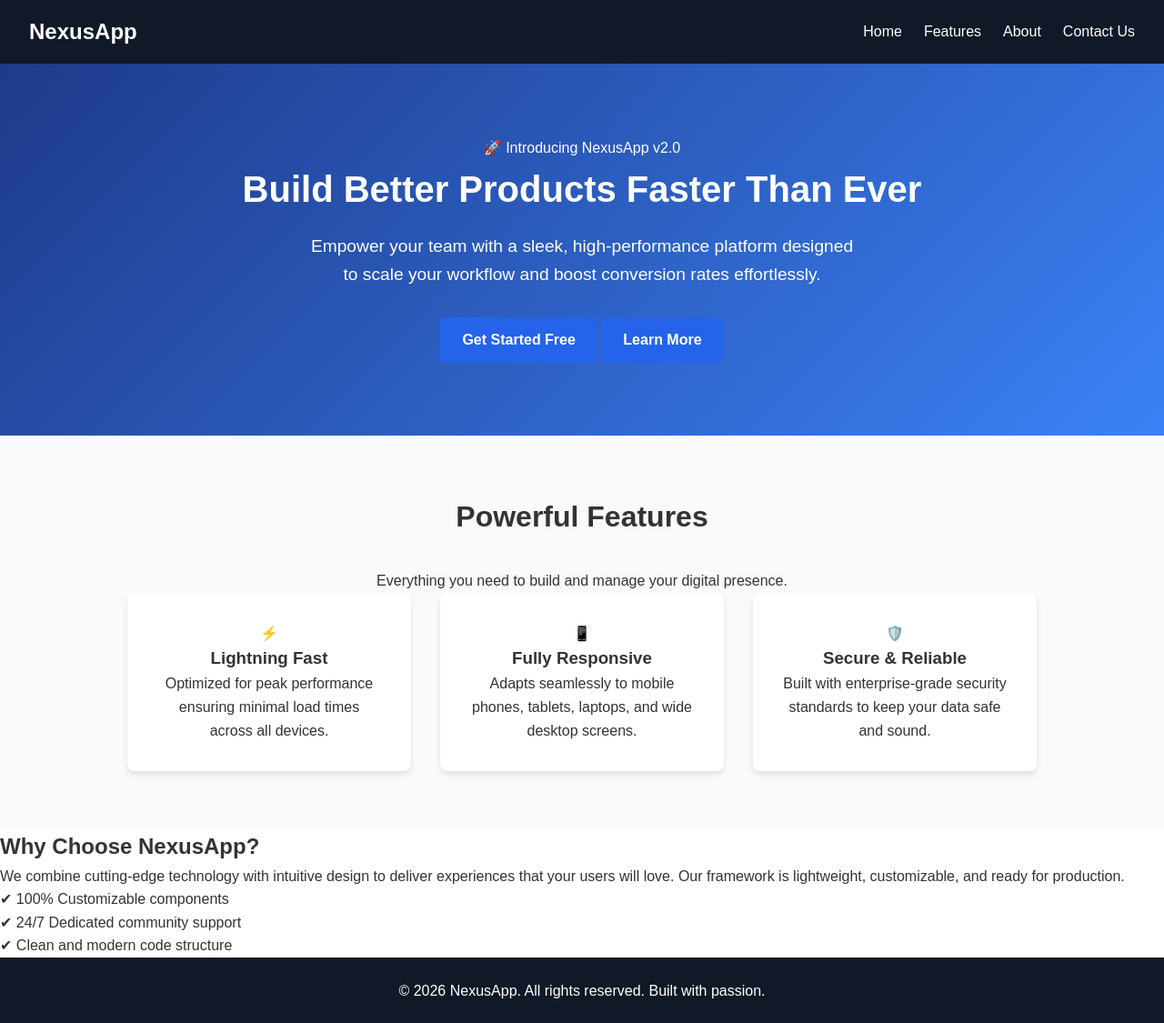
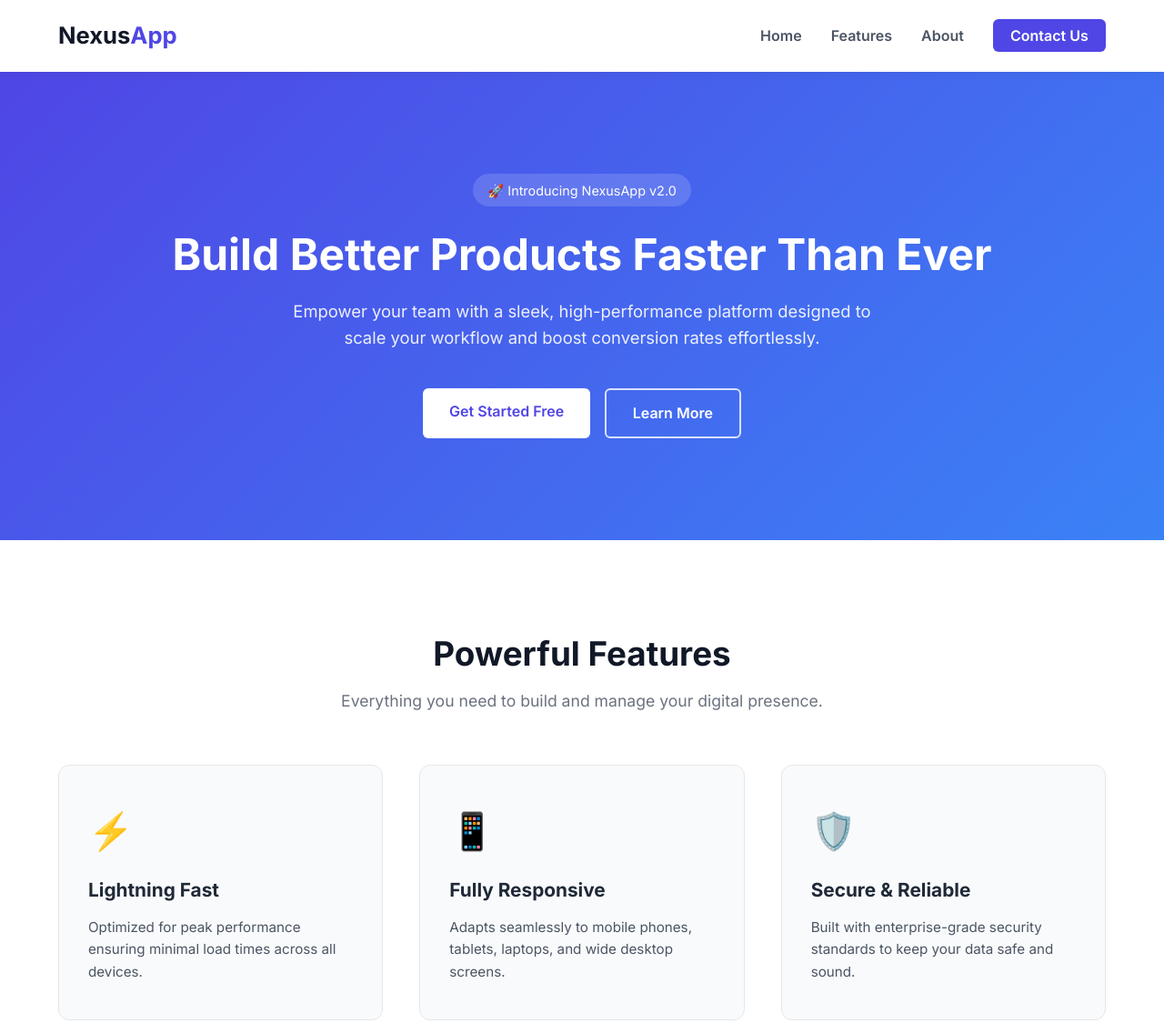
Before and after one commit to SAFIA-kaleem/responsive-landing-page, a plain HTML site: page index.html in a window 1280 px wide. Shown: the top 1125 px of the page at 91% size. Drawn offline with Linux system fonts and the light colour scheme; a script that the page names is missing.

Commit message:
Refactor styles in style.css for better UI
Updated styles for various components including navbar, hero section, and buttons. Changed font family, colors, and padding for improved aesthetics.

```diff
--- a/style.css
+++ b/style.css
@@ -2,12 +2,13 @@
   box-sizing: border-box;
   margin: 0;
   padding: 0;
-  font-family: Arial, sans-serif;
+  font-family: 'Inter', sans-serif;
 }
 
 body {
   line-height: 1.6;
-  color: #333;
+  color: #1f2937;
+  background-color: #f3f4f6;
 }
 
 /* Navbar */
@@ -15,105 +16,228 @@ body {
   display: flex;
   justify-content: space-between;
   align-items: center;
-  padding: 1rem 2rem;
-  background-color: #111827;
-  color: #fff;
+  padding: 1.2rem 5%;
+  background-color: #ffffff;
+  box-shadow: 0 2px 10px rgba(0, 0, 0, 0.05);
+  position: sticky;
+  top: 0;
+  z-index: 1000;
 }
 
 .logo {
-  font-size: 1.5rem;
-  font-weight: bold;
+  font-size: 1.6rem;
+  font-weight: 700;
+  color: #111827;
+}
+
+.logo span {
+  color: #4f46e5;
 }
 
 .nav-links {
   display: flex;
   list-style: none;
-  gap: 1.5rem;
+  gap: 2rem;
+  align-items: center;
 }
 
 .nav-links a {
-  color: #fff;
   text-decoration: none;
+  color: #4b5563;
+  font-weight: 600;
   transition: color 0.3s;
 }
 
 .nav-links a:hover {
-  color: #3b82f6;
+  color: #4f46e5;
+}
+
+.nav-btn {
+  background-color: #4f46e5;
+  color: #fff !important;
+  padding: 0.5rem 1.2rem;
+  border-radius: 6px;
+  transition: background 0.3s;
+}
+
+.nav-btn:hover {
+  background-color: #4338ca;
 }
 
 .hamburger {
   display: none;
-  font-size: 1.5rem;
+  font-size: 1.8rem;
   background: none;
   border: none;
-  color: white;
   cursor: pointer;
+  color: #111827;
 }
 
 /* Hero Section */
 .hero {
-  background: linear-gradient(135deg, #1e3a8a, #3b82f6);
+  background: linear-gradient(135deg, #4f46e5 0%, #3b82f6 100%);
   color: white;
-  padding: 5rem 2rem;
+  padding: 7rem 2rem;
   text-align: center;
 }
 
+.badge {
+  display: inline-block;
+  background: rgba(255, 255, 255, 0.15);
+  padding: 0.4rem 1rem;
+  border-radius: 50px;
+  font-size: 0.9rem;
+  margin-bottom: 1.5rem;
+  font-weight: 500;
+}
+
 .hero-content h1 {
+  font-size: 3rem;
+  margin-bottom: 1.2rem;
+  font-weight: 700;
+  line-height: 1.2;
+}
+
+.hero-content p {
+  font-size: 1.15rem;
+  margin-bottom: 2.5rem;
+  max-width: 650px;
+  margin-left: auto;
+  margin-right: auto;
+  opacity: 0.9;
+}
+
+.hero-buttons {
+  display: flex;
+  gap: 1rem;
+  justify-content: center;
+}
+
+.btn {
+  padding: 0.8rem 1.8rem;
+  border-radius: 6px;
+  text-decoration: none;
+  font-weight: 600;
+  transition: transform 0.2s, background 0.2s;
+}
+
+.primary-btn {
+  background-color: #ffffff;
+  color: #4f46e5;
+}
+
+.primary-btn:hover {
+  background-color: #f8fafc;
+  transform: translateY(-2px);
+}
+
+.secondary-btn {
+  background: transparent;
+  color: #ffffff;
+  border: 2px solid rgba(255, 255, 255, 0.8);
+}
+
+.secondary-btn:hover {
+  background: rgba(255, 255, 255, 0.1);
+  transform: translateY(-2px);
+}
+
+/* Features Section */
+.features {
+  padding: 6rem 5%;
+  background-color: #ffffff;
+  text-align: center;
+}
+
+.section-title h2 {
+  font-size: 2.3rem;
+  color: #111827;
+  margin-bottom: 0.5rem;
+}
+
+.section-title p {
+  color: #6b7280;
+  margin-bottom: 3.5rem;
+  font-size: 1.1rem;
+}
+
+.feature-grid {
+  display: grid;
+  grid-template-columns: repeat(auto-fit, minmax(280px, 1fr));
+  gap: 2.5rem;
+  max-width: 1200px;
+  margin: 0 auto;
+}
+
+.feature-card {
+  background: #f9fafb;
+  padding: 2.5rem 2rem;
+  border-radius: 12px;
+  border: 1px solid #e5e7eb;
+  transition: transform 0.3s, box-shadow 0.3s;
+  text-align: left;
+}
+
+.feature-card:hover {
+  transform: translateY(-5px);
+  box-shadow: 0 10px 25px rgba(0, 0, 0, 0.05);
+}
+
+.feature-card .icon {
   font-size: 2.5rem;
   margin-bottom: 1rem;
 }
 
-.hero-content p {
-  font-size: 1.2rem;
-  margin-bottom: 2rem;
-  max-width: 600px;
-  margin-left: auto;
-  margin-right: auto;
+.feature-card h3 {
+  font-size: 1.3rem;
+  margin-bottom: 0.8rem;
+  color: #1f2937;
 }
 
-.btn {
-  display: inline-block;
-  padding: 0.75rem 1.5rem;
-  background-color: #2563eb;
-  color: white;
-  text-decoration: none;
-  border-radius: 5px;
-  font-weight: bold;
+.feature-card p {
+  color: #4b5563;
+  font-size: 0.95rem;
 }
 
-/* Features */
-.features {
-  padding: 4rem 2rem;
-  text-align: center;
+/* About Section */
+.about {
+  padding: 6rem 5%;
   background-color: #f9fafb;
 }
 
-.features h2 {
-  font-size: 2rem;
-  margin-bottom: 2rem;
-}
-
-.feature-grid {
-  display: grid;
-  grid-template-columns: repeat(auto-fit, minmax(250px, 1fr));
-  gap: 2rem;
-  max-width: 1000px;
+.about-container {
+  max-width: 800px;
   margin: 0 auto;
 }
 
-.feature-card {
-  background: white;
-  padding: 2rem;
-  border-radius: 8px;
-  box-shadow: 0 4px 6px rgba(0, 0, 0, 0.1);
+.about-text h2 {
+  font-size: 2.2rem;
+  margin-bottom: 1rem;
+  color: #111827;
+}
+
+.about-text p {
+  color: #4b5563;
+  margin-bottom: 1.5rem;
+  font-size: 1.05rem;
+}
+
+.check-list {
+  list-style: none;
+  display: flex;
+  flex-direction: column;
+  gap: 0.8rem;
+  font-weight: 600;
+  color: #374151;
 }
 
 /* Footer */
 footer {
   background-color: #111827;
-  color: white;
+  color: #9ca3af;
   text-align: center;
-  padding: 1.5rem;
+  padding: 2rem;
+  font-size: 0.9rem;
 }
 
 /* Mobile Responsive */
@@ -127,14 +251,23 @@ footer {
     flex-direction: column;
     width: 100%;
     position: absolute;
-    top: 60px;
+    top: 70px;
     left: 0;
-    background-color: #111827;
-    padding: 1rem 0;
+    background-color: #ffffff;
+    padding: 1.5rem 0;
+    box-shadow: 0 10px 15px rgba(0, 0, 0, 0.05);
     text-align: center;
   }
 
   .nav-links.active {
     display: flex;
   }
+
+  .hero-content h1 {
+    font-size: 2.2rem;
+  }
+
+  .hero-buttons {
+    flex-direction: column;
+  }
 }
```
